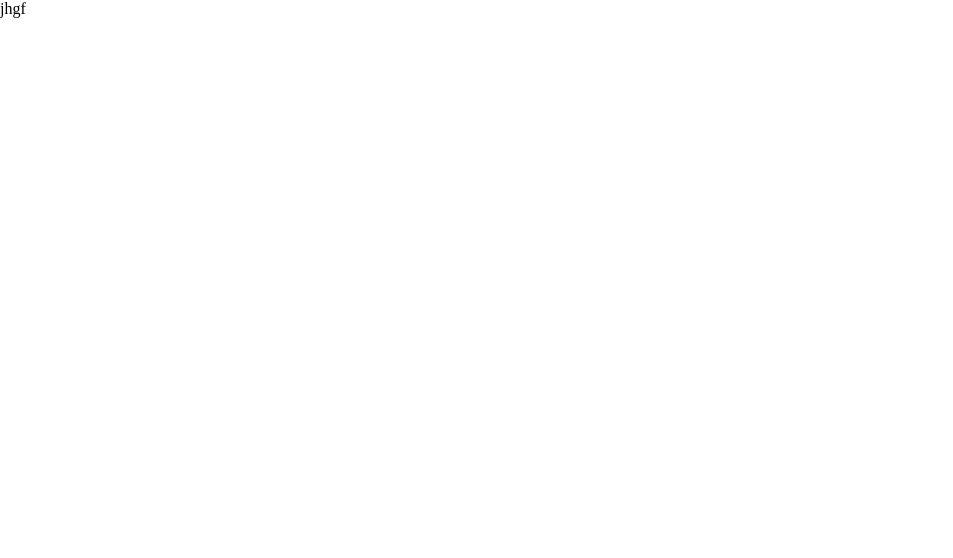
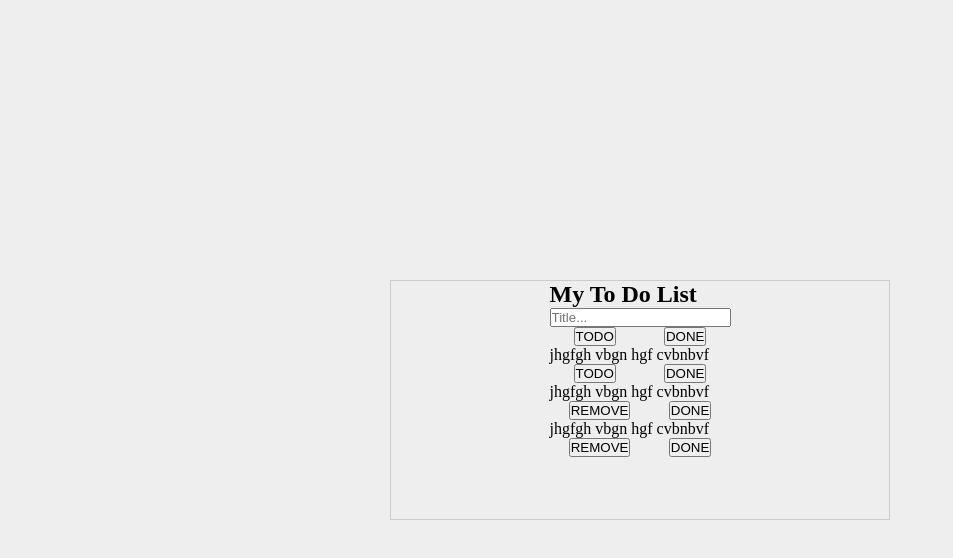
Before and after one commit to kotyaraa/Trayning-todo-list-02.2020, a website: page index.html in a window 1280 px wide. Shown: the whole page, without its empty margins (0-953 px from the left). Drawn offline with nearby package versions, Linux system fonts and the light colour scheme; files that its build step writes are made by us from their sources.

Commit message:
html + sass  todo 2020 commit

```diff
--- a/index.html
+++ b/index.html
@@ -7,6 +7,45 @@
     <title>TODO LIST</title>
 </head>
 <body>
-    <p>jhgf</p>
+    <div class="header">
+    <div  class="my-header">
+        <h2>My To Do List</h2>
+        <input type="text" id="myInput" placeholder="Title...">
+              <div class="button">
+        <span  class="remove"><button>TODO</button></span>
+        <span  class="doneBtn"><button>DONE</button></span>
+      </div>
+      <div CLASS="remove-list">
+        <div class="remove-item">
+            jhgfgh vbgn hgf cvbnbvf
+            <div class="button">
+              <span  class="todoBtn"><button>TODO</button></span>
+              <span  class="doneBtn"><button>DONE</button></span>
+            </div>
+        </div>
+              <div CLASS="todo-list">
+      <div class="todo-item">
+          <p>jhgfgh vbgn hgf cvbnbvf</p>
+          <div class="button">
+            <span  class="remove"><button>REMOVE</button></span>
+            <span  class="doneBtn"><button>DONE</button></span>
+          </div>
+      </div>
+  </div>
+  <div CLASS="remove-list">
+      <div class="remove-item">
+        jhgfgh vbgn hgf cvbnbvf
+          <div class="button">
+            <span  class="remove"><button>REMOVE</button></span>
+            <span  class="doneBtn"><button>DONE</button></span>
+          </div>
+      </div>
+  </div>
+      </div>
+
+    </div>
+
+      </div>
+
 </body>
 </html>
--- /dev/null
+++ b/src/css/header.scss
@@ -0,0 +1,25 @@
+.header{
+    width: 500px;
+    border: 1px solid #ccc;background-color: 1px solid #fff;
+    display:flex;
+    // flex-direction: column;
+    justify-content:center;
+    margin:0 auto;
+    height: 30%;
+
+     .my-header{
+         flex-direction: column;
+         input{
+             width:-webkit-fill-available;
+         }
+     }
+  .button{
+        display:flex;
+        justify-content: space-around;
+       .addBtn, .doneBtn{
+           flex-direction: column;
+
+       }
+    }
+
+    }
--- a/src/css/main.scss
+++ b/src/css/main.scss
@@ -1,9 +1,17 @@
 body{
-    margin: 0;
-    padding:0;
+    background-color:#eee;
+    font-size: 16px;
+    display:flex;
+    justify-content:center;align-items:center;
+    font-famili: Arial, Helvetica, sans-serif;
 
+
+}
+html, body{
+    height: 100%;
 }
 *{
     margin: 0 ;
     padding:0;box-sizing: border-box;
 }
+@import "header"
```
